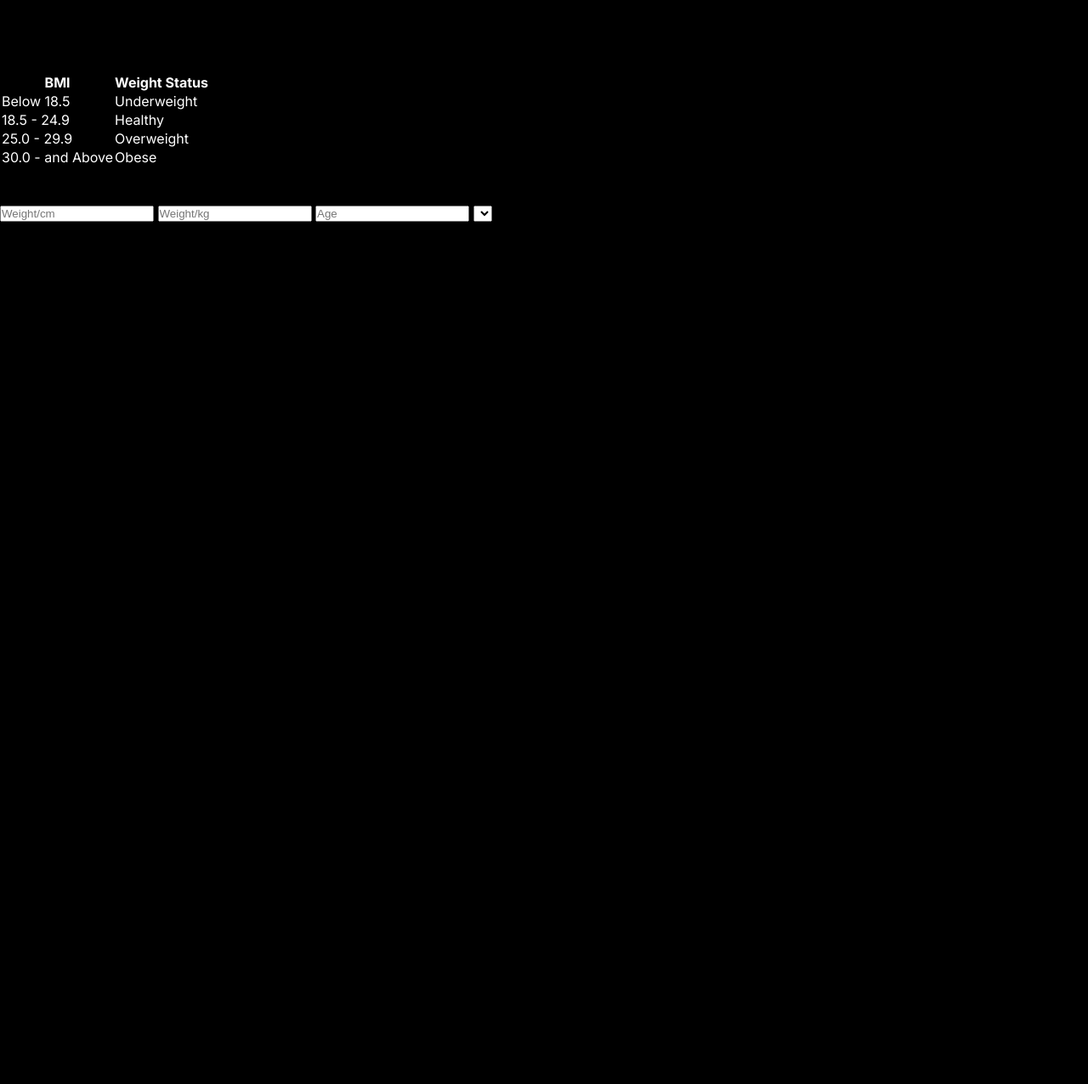
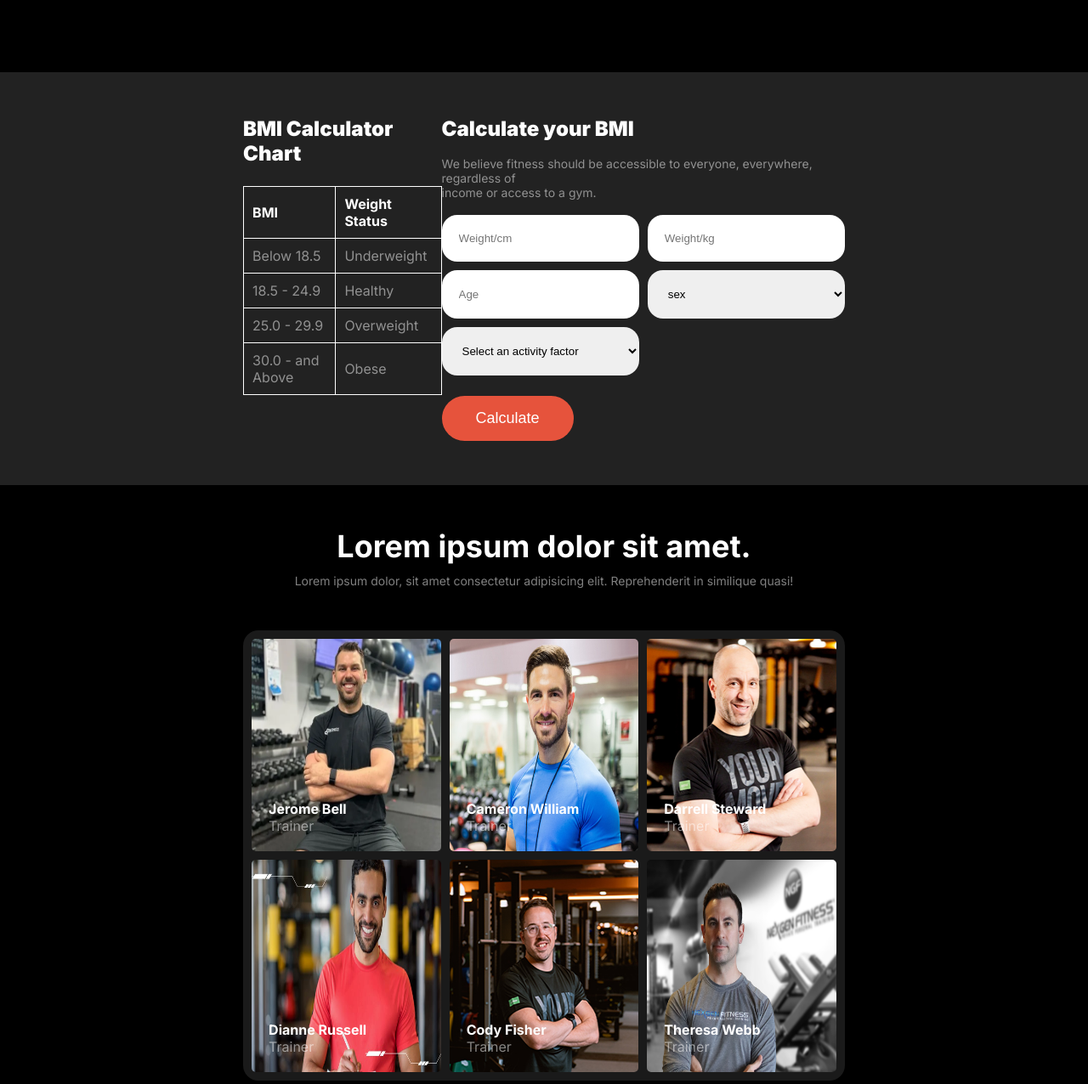
Before and after one commit to MOHEBBULLAHDEV/Assignmen2, a plain HTML site: page index.html in a window 1280 px wide. Shown: the part 2817-4093 px from the top of the page at 85% size. Before the commit the page ends 3078 px from the top, so only its background shows below. Drawn offline with Linux system fonts and the light colour scheme.

Commit message:
Complete BMI and Team Section

```diff
--- a/index.html
+++ b/index.html
@@ -158,8 +158,9 @@
 
         </div>
         <div class="chart-calculator">
+            <div class="container">
               <div class="chart">
-                <h3 class="chart-title"></h3>
+                  <h3 class="chart-title">BMI Calculator Chart</h3>
                   <table>
                       <thead>
                           <tr>
@@ -186,26 +187,80 @@
                           </tr>
                       </tbody>
                   </table>
-
               </div>
               <div class="calculator">
+
                 <h3 class="cal-title">Calculate your BMI</h3>
-                <p class="cal-description">We believe fitness should be accessible to everyone, everywhere, regardless of income or access to a gym. </p>
+                <p class="cal-description">We believe fitness should be accessible to everyone, everywhere, regardless of <br> income or access to a gym. </p>
                 <form action="">
                     <input type="number" name="" id="" placeholder="Weight/cm">
                     <input type="number" name="" id="" placeholder="Weight/kg">
                     <input type="number" name="" id="" placeholder="Age">
                     <select >
+                      <option value="SEX">sex</option>
+
+                    </select>
+                    <select style="width: 100%;">
+                      <option value="">Select an activity factor</option>
 
                     </select>
 
                 </form>
+                <button class="btn-primary" style="margin-top: 24px; padding: 16px 40px;">Calculate</button>
             </div>
 
         </div>
+        </div>
 
       </section>
+      <section class="team">
+        <h3 class="team-title">Lorem ipsum dolor sit amet.</h3>
+        <p class="team-description">Lorem ipsum dolor, sit amet consectetur adipisicing elit. Reprehenderit in similique quasi!</p>
+        <div class="team-member">
+          <div class="member1">
+            <div class="trainer-title">
+              <h4>Jerome Bell</h4>
+            <p>Trainer</p>
+            </div>
+          </div>
+          <div class="member2">
+            <div class="trainer-title">
+              <h4>Cameron William</h4>
+            <p>Trainer</p>
+            </div>
+          </div>
+          <div class="member3">
+            <div class="trainer-title">
+              <h4>Darrell Steward</h4>
+            <p>Trainer</p>
+            </div>
+          </div>
+          <div class="member4">
+            <div class="trainer-title">
+              <h4>Dianne Russell</h4>
+            <p>Trainer</p>
+            </div>
+          </div>
+          <div class="member5">
+            <div class="trainer-title">
+              <h4>Cody Fisher</h4>
+            <p>Trainer</p>
+            </div>
+          </div>
+          <div class="member6">
+            <div class="trainer-title">
+              <h4>Theresa Webb</h4>
+            <p>Trainer</p>
+            </div>
+          </div>
+        </div>
+      </section>
     </main>
-    <footer></footer>
+    <footer class="footer">
+      <div class="container">
+
+      </div>
+
+    </footer>
   </body>
 </html>
--- a/style/style.css
+++ b/style/style.css
@@ -368,6 +368,170 @@ main {
   color: var(--secondary-color);
   margin-top: 14px;
 }
-table th,td{
-  color: white;
+th{
+    color: var(--primary-text-color)
 }
+td{
+  color: var(--secondary-color);
+}
+.chart-calculator{
+  background-color:rgb(34, 34, 34);
+}
+.chart-calculator .container{
+  width: 55.3%;
+  margin: 0 auto;
+  display: flex;
+  justify-content: space-between;
+  padding: 52px 0;
+
+
+}
+
+.calculator{
+  width: 577px;
+
+}
+
+.chart-title,.cal-title{
+  font-size: 24px;
+  font-weight: 900;
+  color: var(--primary-text-color);
+}
+.chart-title{
+  margin-bottom: 24px;
+}
+.cal-description{
+  font-size: 14px;
+  font-weight: 400;
+  color: var(--secondary-color);
+  margin: 18px 0;
+
+}
+.chart table , th, td{
+  border: 1px solid #fff;
+  border-collapse: collapse;
+  padding: 10px;
+  text-align: left;
+}
+form{
+  display: grid;
+  grid-template-columns: repeat(2 ,1fr);
+  gap: 10px;
+
+
+}
+input , select{
+  padding: 20px;
+  border: none;
+  border-radius: 18px;
+}
+.team{
+  width: 55.3%;
+  margin: 0 auto;
+}
+.team-title{
+  font-size: 36px;
+  font-weight: 700;
+  color: var(--primary-text-color);
+  margin-top: 50px;
+  text-align: center;
+}
+.team-description{
+  font-size: 14px;
+  font-weight: 400;
+  color: var(--secondary-color);
+  margin: 10px 0 50px 0;
+  text-align: center;
+}
+.team-member{
+  background-color: rgba(255, 255, 255, 0.1);
+  display: grid;
+  grid-template-columns: repeat(3,1fr);
+  gap: 10px;
+  padding: 10px;
+  border-radius: 18px;
+  margin-top: 24px;
+}
+.team-member > div{
+  width: 100%;
+  height: 250px;
+  /* background-color: #e6533c; */
+  background-repeat: no-repeat;
+  background-size: 100% 100%;
+  border-radius: 5px;
+  position: relative;
+}
+.member1{
+  background-image: url(../asset/images/trainer1.png);
+}
+.member2{
+  background-image: url(../asset/images/trainer2.png);
+}
+.member3{
+  background-image: url(../asset/images/trainer3.png);
+}
+.member4{
+  background-image: url(../asset/images/trainer4.png);
+}
+.member5{
+  background-image: url(../asset/images/trainer5.png);
+}
+.member6{
+  background-image: url(../asset/images/trainer6.png);
+}
+.trainer-title{
+  position: absolute;
+  left: 20px;
+  bottom: 20px;
+  color: var(--secondary-color);
+}
+.trainer-title h4{
+  color: #fff;
+}
+.footer{
+  background: rgba(255, 255, 255, 0.1);
+  height: 600px;
+  margin-top: 88px;
+
+}
+.footer .container{
+  width: 55.3%;
+  margin: 0 auto;
+
+}
+
+
+
+
+
+
+
+
+
+
+/* .team-member{
+  background-color: gray;
+  display: grid;
+  grid-template-columns: repeat(3,1fr);
+}
+.member1{
+  background-color: #e6533c;
+  background-image: url(../asset/images/trainer1.png);
+  background-repeat: no-repeat;
+  background-size: 300px 250px;
+}
+.member2{
+  background-image: url(../asset/images/trainer1.png);
+}
+.member3{
+  background-image: url(../asset/images/trainer1.png);
+}
+.member4{
+  background-image: url(../asset/images/trainer1.png);
+}
+.member5{
+  background-image: url(../asset/images/trainer1.png);
+}
+.member4{
+  background-image: url(../asset/images/trainer1.png);
+} */
```
Lines whose indentation alone changed are shown as unchanged.
